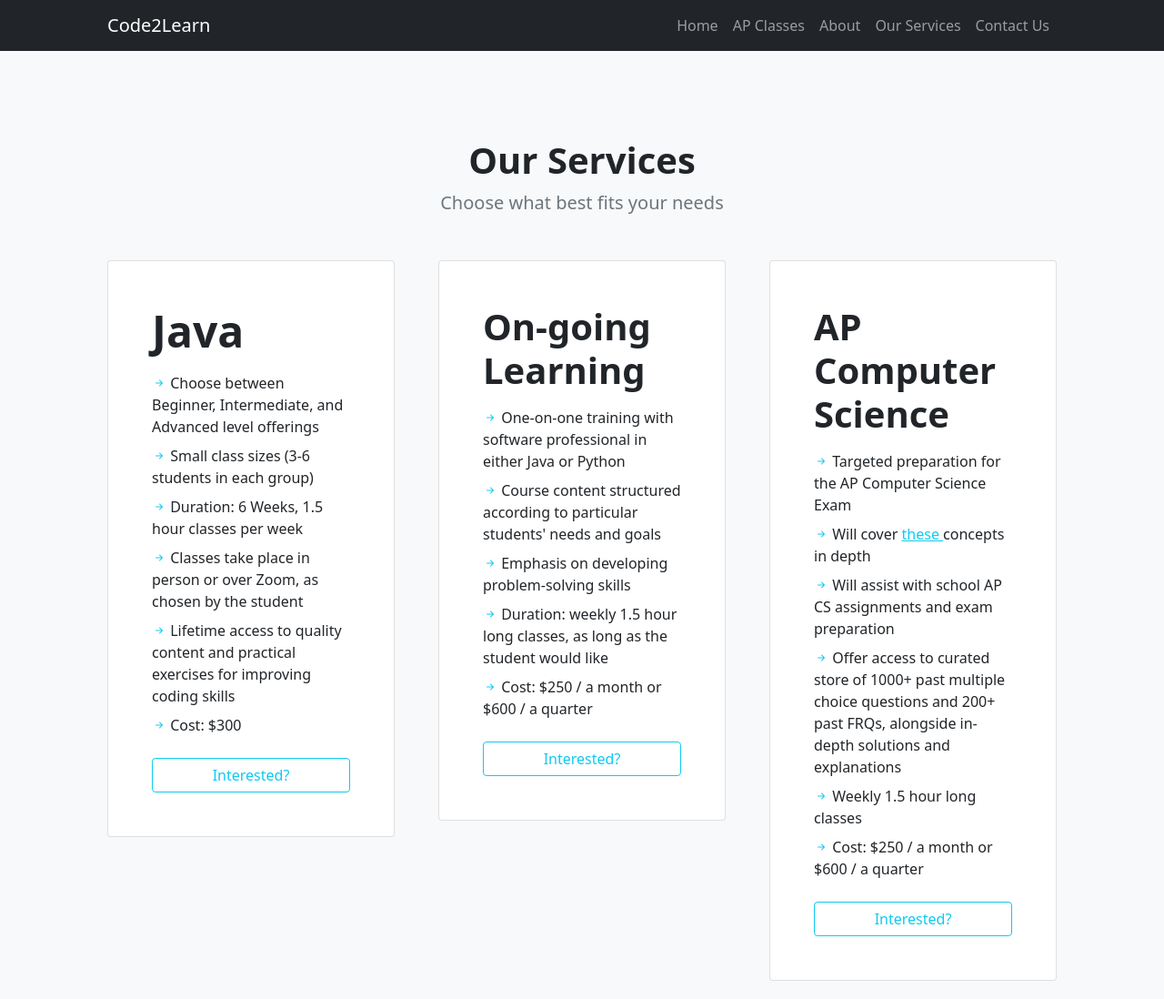
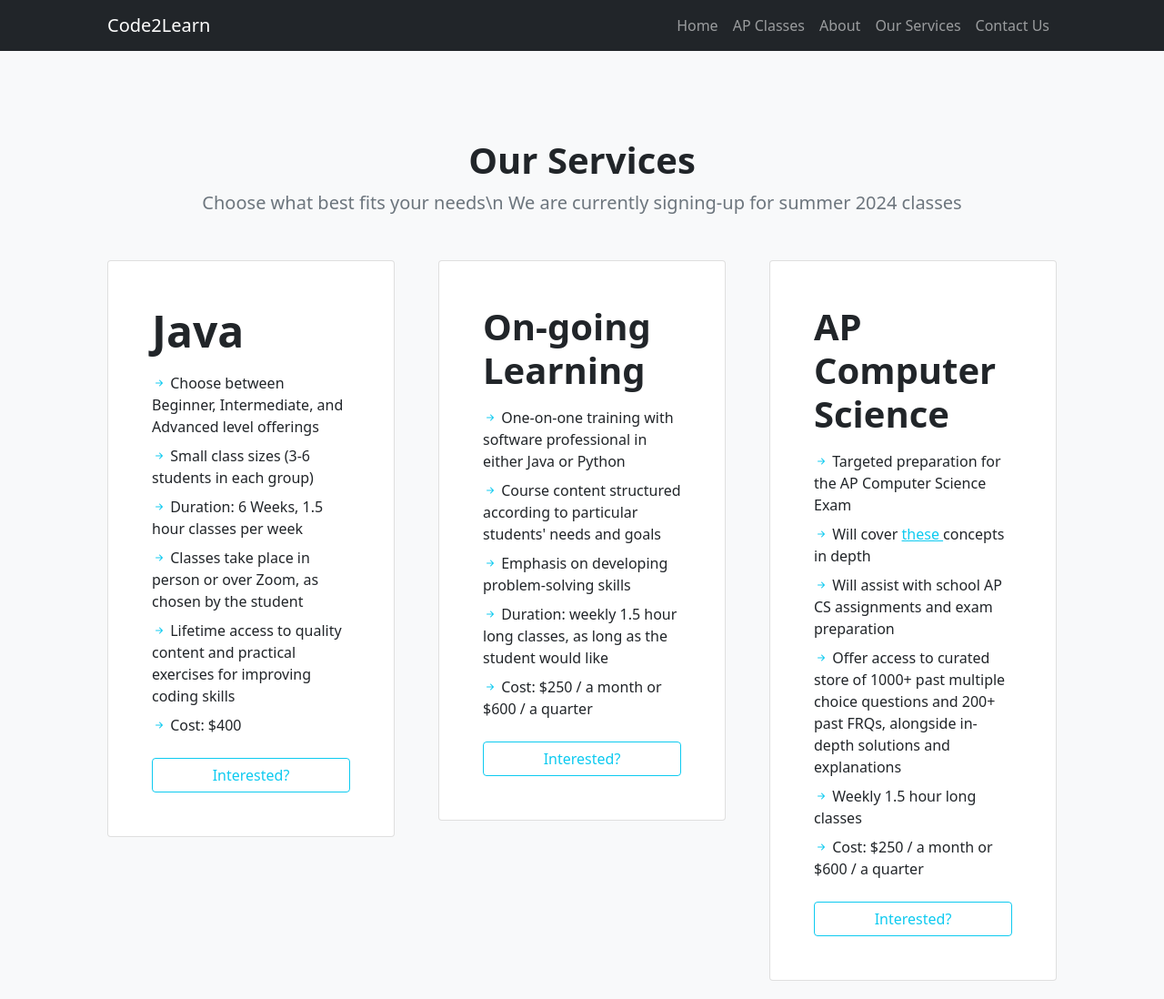
Before and after one commit to Code2LearnAcademy/Code2Learn, a website: page pricing.html in a window 1280 px wide. Shown: the top 1098 px of the page at 91% size. Drawn offline with nearby package versions, Linux system fonts and the light colour scheme.

Commit message:
Update pricing.html
summer 2024

```diff
--- a/pricing.html
+++ b/pricing.html
@@ -35,14 +35,14 @@
                 <div class="container px-5 my-5">
                     <div class="text-center mb-5">
                         <h1 class="fw-bolder">Our Services</h1>
-                        <p class="lead fw-normal text-muted mb-0">Choose what best fits your needs</p>
+                        <p class="lead fw-normal text-muted mb-0">Choose what best fits your needs\n We are currently signing-up for summer 2024 classes</p>
                     </div>
                     <div class="row gx-5 justify-content-center">
                         <!-- Pricing card free-->
                         <div class="col-lg-6 col-xl-4">
                             <div class="card mb-5 mb-xl-0">
                                 <div class="card-body p-5">
-                                    <!-- <div class="small text-uppercase fw-bold text-muted">$300 / 6 Weeks</div> -->
+                                    <!-- <div class="small text-uppercase fw-bold text-muted">$400 / 8 Weeks</div> -->
                                     <div class="mb-3">
                                         <span class="display-5 fw-bold">Java</span>
                                     </div>
@@ -69,7 +69,7 @@
                                         </li>
                                         <li class="mb-2">
                                             <i class="bi bi-arrow-right-short text-info"></i>
-                                            Cost: $300
+                                            Cost: $400
                                         </li>
                                     </ul>
                                     <div class="d-grid"><a class="btn btn-outline-info" href="contact.html">Interested?</a></div>
```
